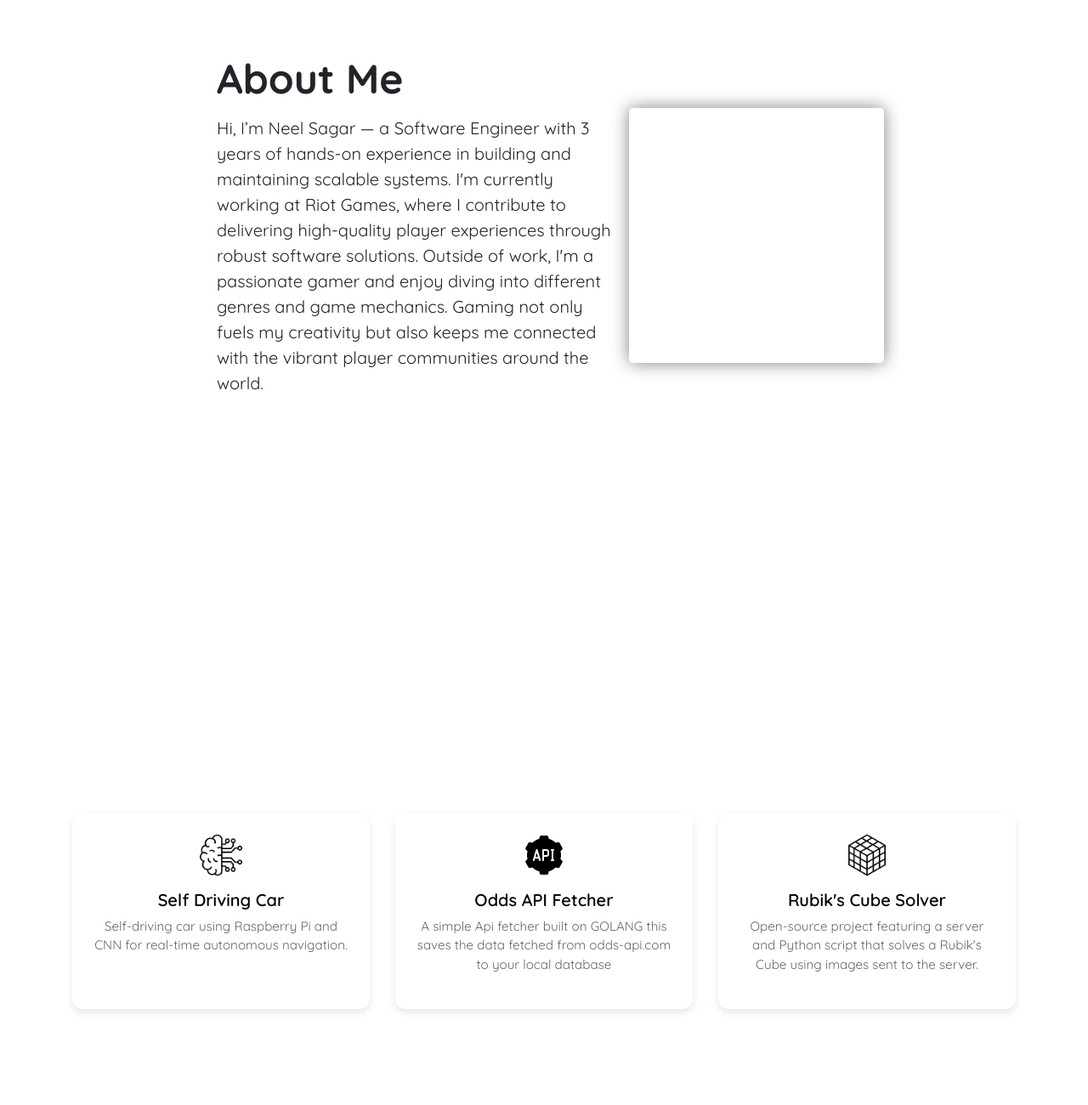
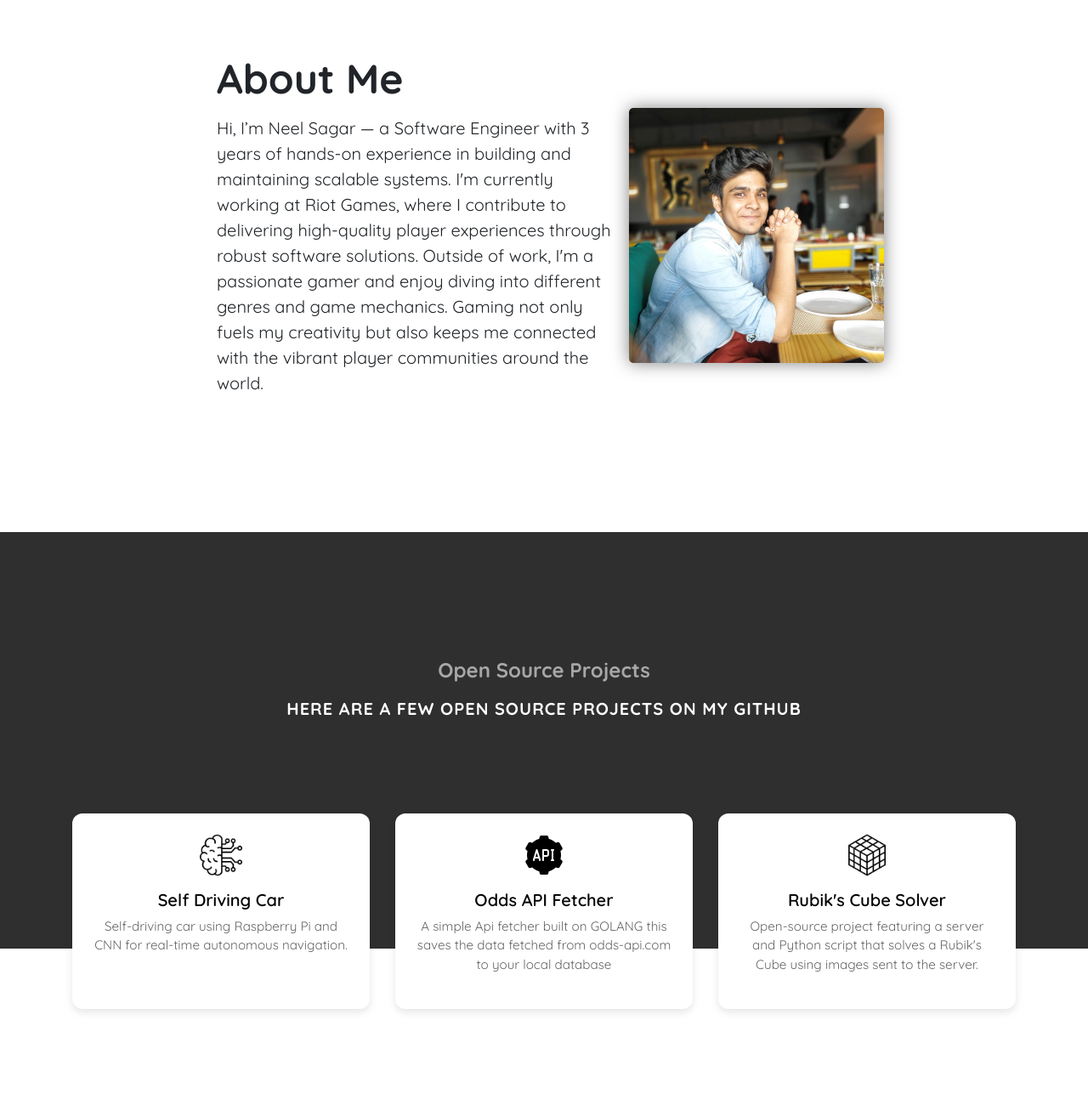
Before and after one commit to NeelSagar39/KaamNinja-Portfolio, a plain HTML site: page index.html in a window 1280 px wide. Shown: the part 1160-2460 px from the top of the page at 85% size. Drawn offline with nearby package versions, Linux system fonts and the light colour scheme; the site is published under a folder, as on GitHub Pages, so addresses that start at the root find nothing.

Commit message:
fixing broken urls

```diff
--- a/assets/css/style.css
+++ b/assets/css/style.css
@@ -307,7 +307,7 @@ hr.star-light:after {
   left: 0;
   height: 70%;
   width: 100%;
-  background-image: url('/assets/img/project/project-bg.jpg');
+  background-image: url('../img/project/project-bg.jpg');
   background-size: cover;
   background-position: center;
   background-repeat: no-repeat;
@@ -360,7 +360,7 @@ hr.star-light:after {
 }
 
 .about-me-image {
-  background-image: url('/assets/img/about/neel-about-me.jpeg');
+  background-image: url('../img/about/neel-about-me.jpeg');
   background-size: cover;
   background-position:  30% center;;
   background-repeat: no-repeat;
```
